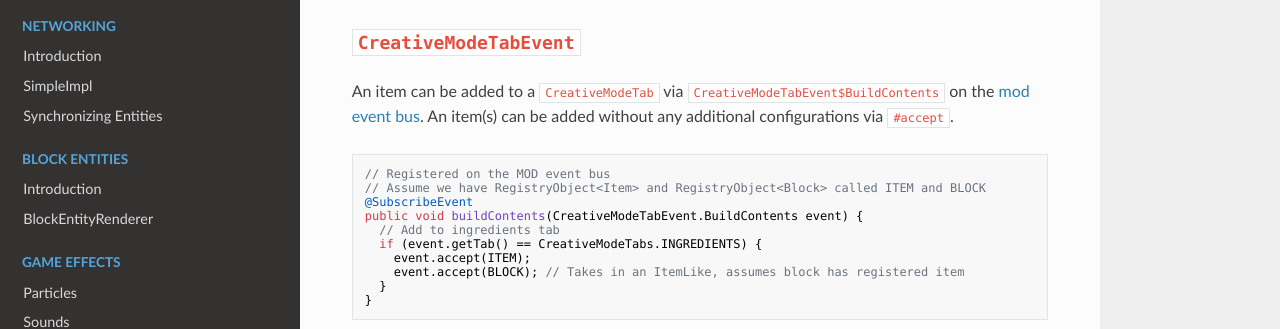
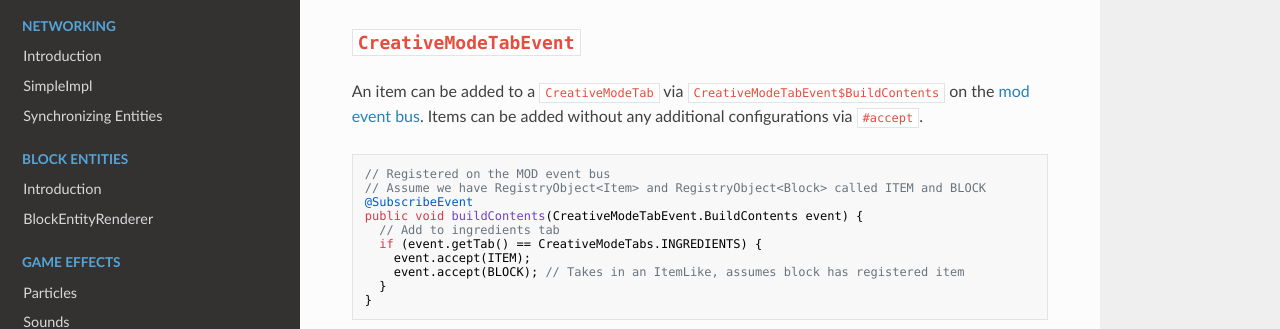
Before and after one commit to MinecraftForge/Documentation, an MkDocs documentation site: the page built from docs/items/index.md, in a window 1280 px wide and 900 px high, scrolled down 692 px. Shown: the part 151-480 px from the top of the window. Built offline with MkDocs 1.6.1, drawn with Linux system fonts in a browser that asks for light colours; nearby versions of some CDN libraries.

Commit message:
[1.19.x] improve an expression within items/index.md (#504)

````diff
--- a/docs/items/index.md
+++ b/docs/items/index.md
@@ -26,7 +26,7 @@ Setting the properties of an item as above only works for simple items. If you w
 
 ## `CreativeModeTabEvent`
 
-An item can be added to a `CreativeModeTab` via `CreativeModeTabEvent$BuildContents` on the [mod event bus][modbus]. An item(s) can be added without any additional configurations via `#accept`.
+An item can be added to a `CreativeModeTab` via `CreativeModeTabEvent$BuildContents` on the [mod event bus][modbus]. Items can be added without any additional configurations via `#accept`.
 
 ```java
 // Registered on the MOD event bus
````
